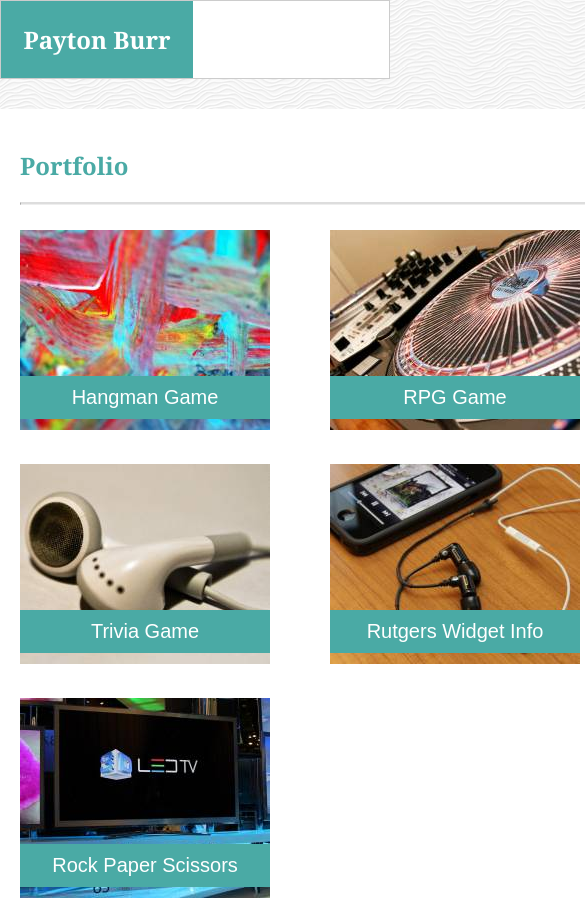
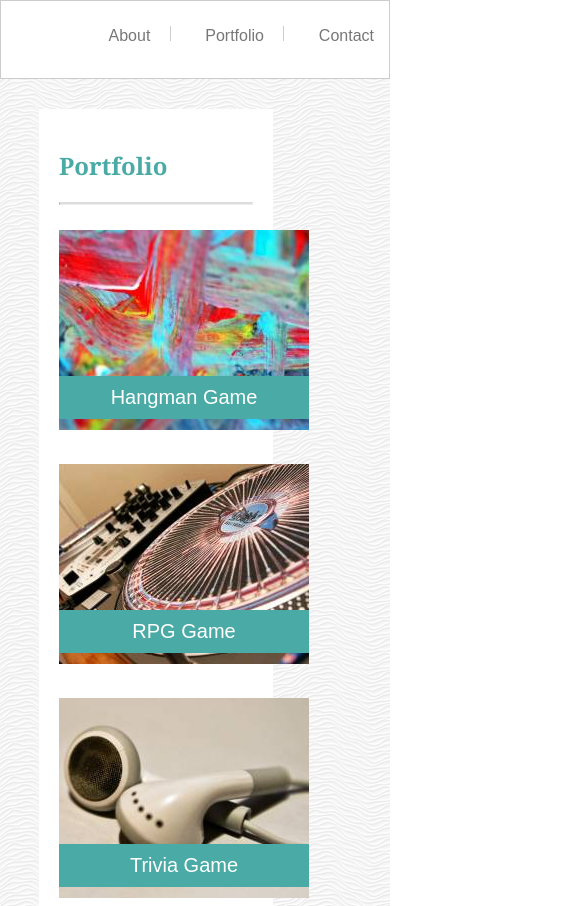
Before and after one commit to payton-burr/Responsive-Portfolio, a plain HTML site: page portfolio.html in a window 390 px wide. Shown: the top 906 px of the page, 585 px wide, since content can reach past the window. Drawn offline with Linux system fonts and the light colour scheme.

Commit message:
added media query at 980px

```diff
--- a/assets/css/style.css
+++ b/assets/css/style.css
@@ -143,6 +143,29 @@ footer {
 
 /* Media Queries */
 
-@media only screen and (max-width: 600px) {
+@media only screen and (max-width: 980px) {
+    .container {
+        width: 60%;
+        margin-right: 30%;
+    }
+
+    .nav-container {
+        float: right;
+    }
+
+    /* Can't figure out how to keep name from leaving vewiport */
+
+    /* Portfolio */
+
+    .wrap {
+        margin-right: 5px;
+    }
+}
+
+@media only screen and (max-width: 768px) {
 
 }
+
+@media only screen and (max-width: 640px) {
+
+}
```
